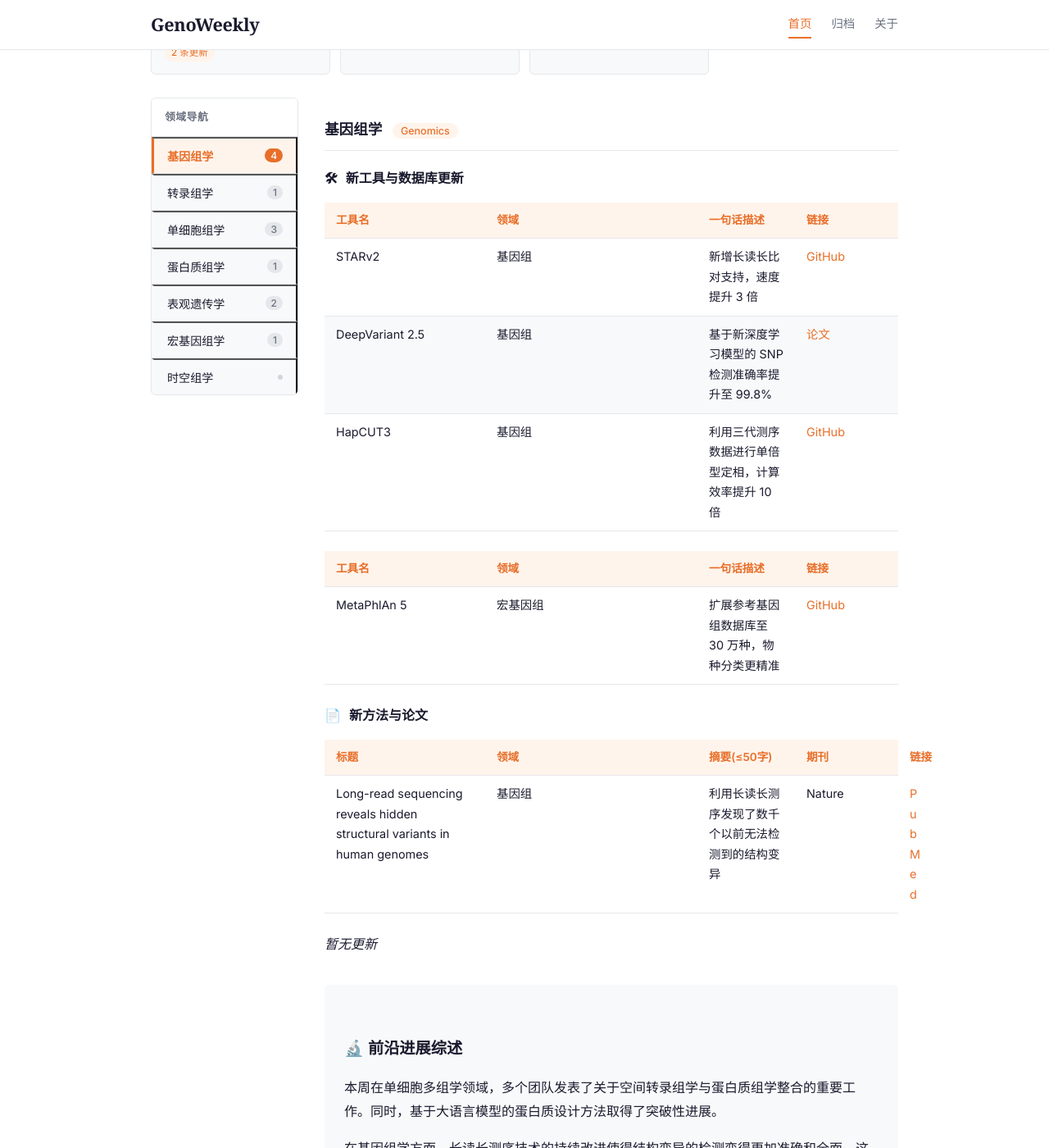
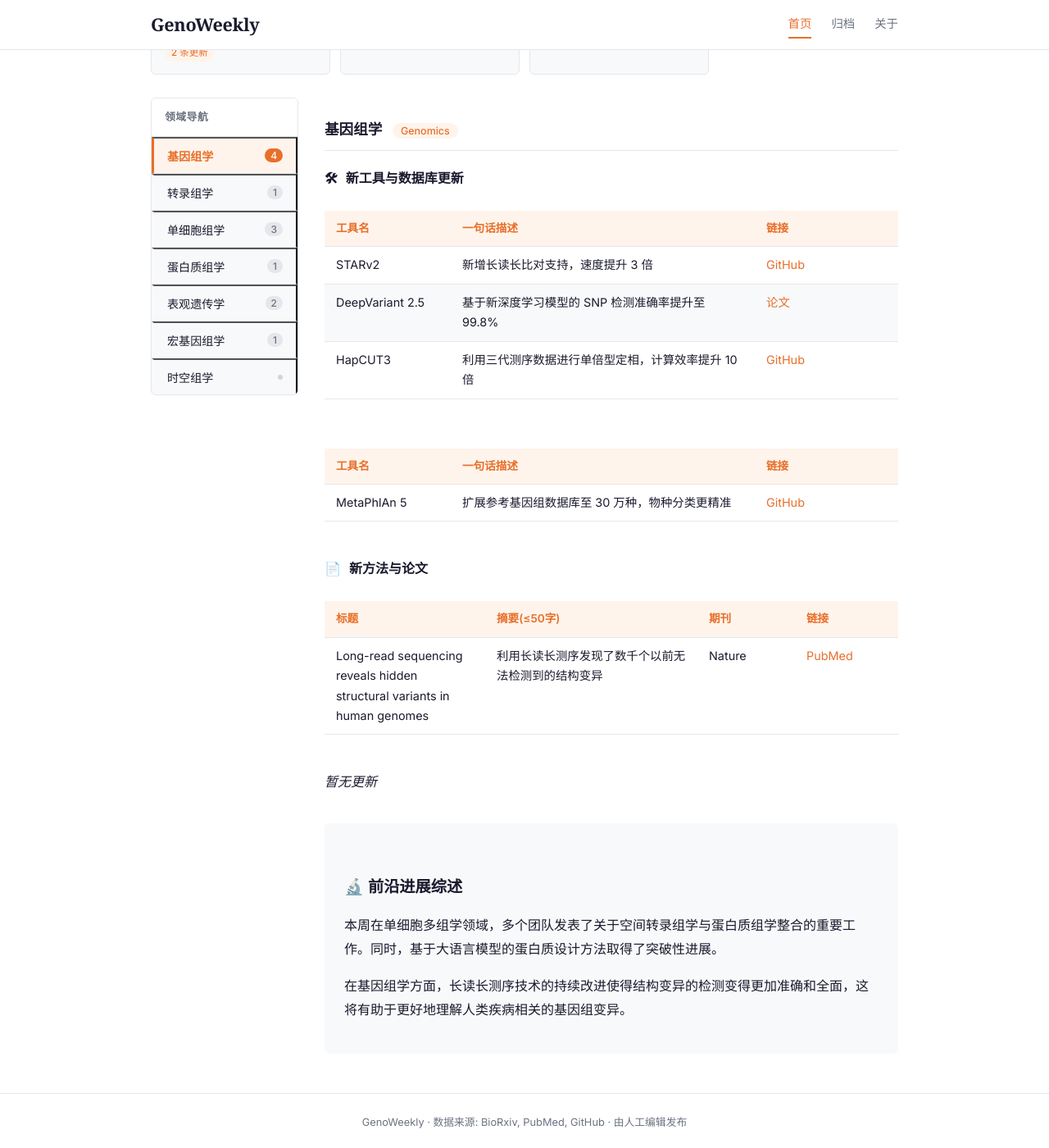
Before and after one commit to LeLi0912/BHub_3, a Jekyll site: the page built from index.html, in a window 1280 px wide and 1400 px high, scrolled down 690 px. Shown: the whole window at 82% size. Built offline with Jekyll 4.4.1, drawn with Linux system fonts in a browser that asks for light colours; the list of posts is cut into pages by our own code; some of the changed lines change nothing that is shown.

Commit message:
fix: 修复领域分布图不渲染、面板表格多列问题
- Liquid 模板中 total 计算改用 if 防御 nil 值，确保领域分布图正常渲染
- 面板表格自动移除"领域"列（面板上下文中冗余），匹配 _preview.html
- 面板表格自动包裹 .table-wrap，支持横向滚动

```diff
--- a/_layouts/home.html
+++ b/_layouts/home.html
@@ -62,7 +62,8 @@
         <!-- ===== 领域分布图 ===== -->
         {% assign total = 0 %}
         {% for i in (0..6) %}
-          {% assign total = total | plus: dc[domains[i]] | default: 0 %}
+          {% assign count = dc[domains[i]] %}
+          {% if count %}{% assign total = total | plus: count %}{% endif %}
         {% endfor %}
         {% if total > 0 %}
           {% assign max_count = 0 %}
--- a/assets/js/main.js
+++ b/assets/js/main.js
@@ -30,6 +30,22 @@
     "metagenomics",
     "spatial-omics",
   ];
+
+  // --- Clone content for panels, stripping redundant columns ---
+  function cloneForPanel(el) {
+    var clone = el.cloneNode(true);
+    if (clone.tagName === "TABLE") {
+      // Remove the "领域" column (2nd column) — redundant inside a domain panel
+      clone.querySelectorAll("tr").forEach(function (row) {
+        if (row.children[1]) row.children[1].remove();
+      });
+      var wrap = document.createElement("div");
+      wrap.className = "table-wrap";
+      wrap.appendChild(clone);
+      return wrap;
+    }
+    return clone;
+  }
 
   // --- Reorganize post content into domain panels ---
   function initPanelSystem() {
@@ -148,7 +164,7 @@
         st.innerHTML = '<span class="icon">🛠</span> 新工具与数据库更新';
         panel.appendChild(st);
         pd.tools.forEach(function (n) {
-          panel.appendChild(n.cloneNode(true));
+          panel.appendChild(cloneForPanel(n));
         });
       }
 
@@ -159,7 +175,7 @@
         sp.innerHTML = '<span class="icon">📄</span> 新方法与论文';
         panel.appendChild(sp);
         pd.papers.forEach(function (n) {
-          panel.appendChild(n.cloneNode(true));
+          panel.appendChild(cloneForPanel(n));
         });
       }
 
@@ -171,7 +187,7 @@
       var fw = document.createElement("div");
       fw.className = "frontier-section";
       frontierNodes.forEach(function (n) {
-        fw.appendChild(n.cloneNode(true));
+        fw.appendChild(cloneForPanel(n));
       });
       content.appendChild(fw);
     }
```
